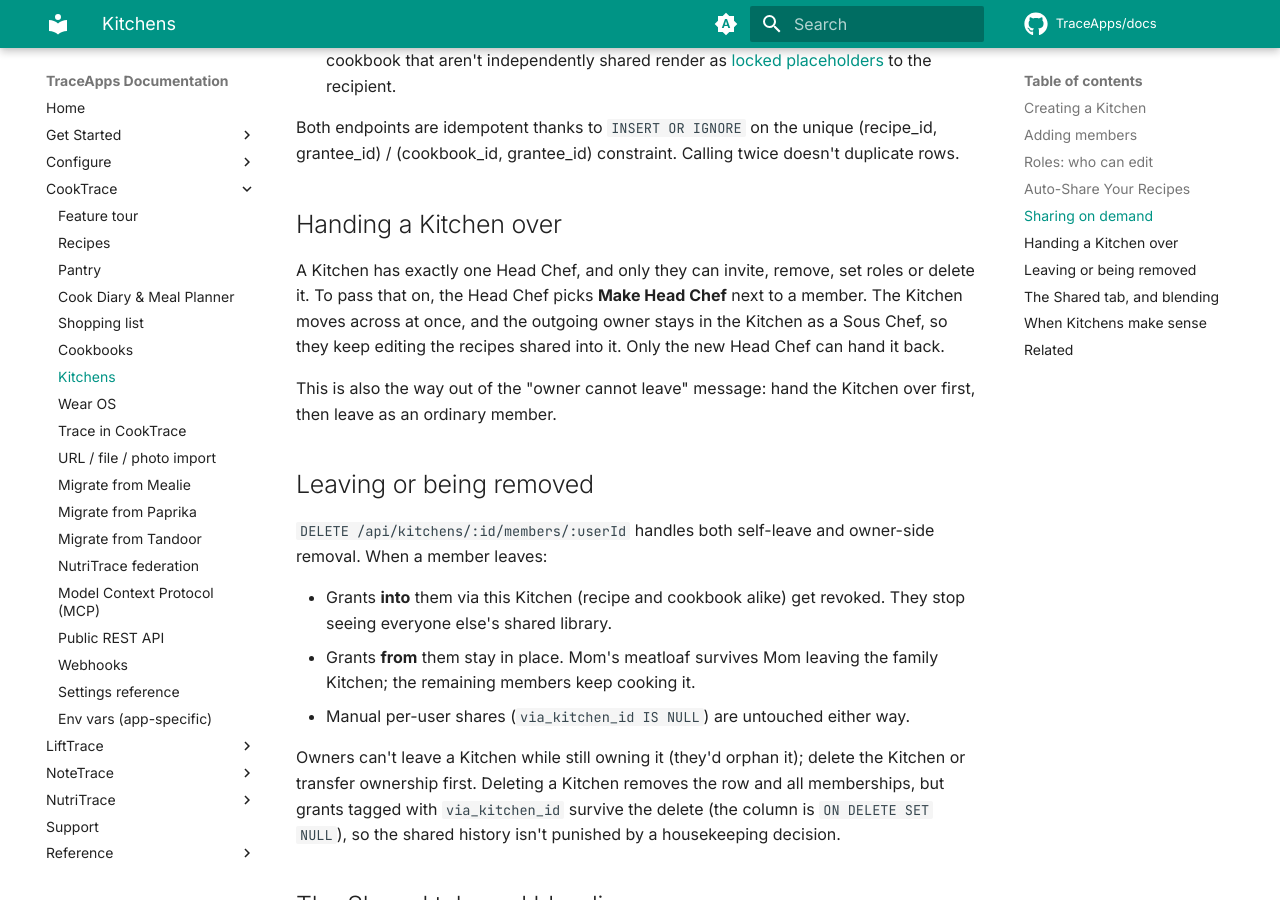
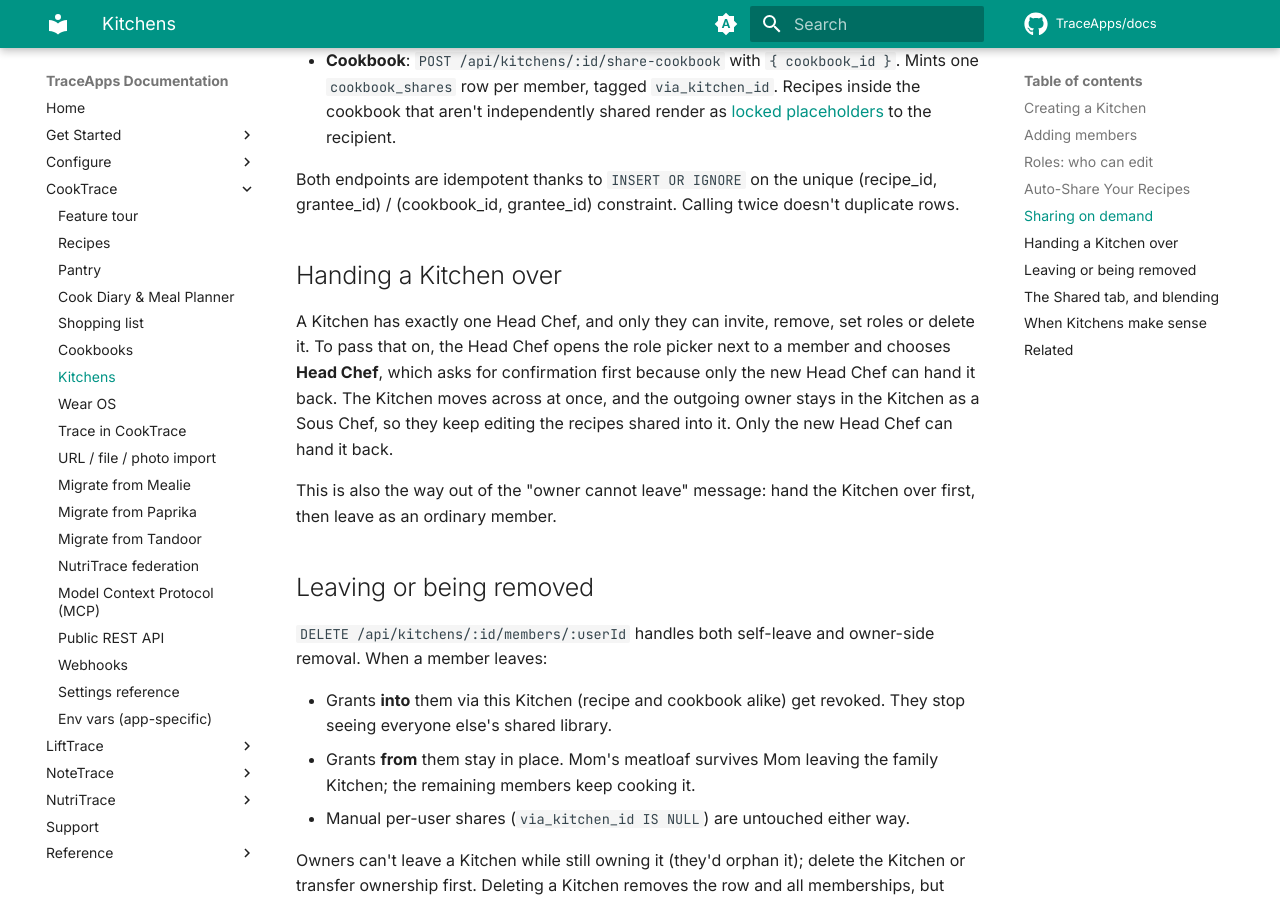
Before and after one commit to TraceApps/docs, an MkDocs documentation site: the page built from docs/cooktrace/kitchens.md, in a window 1280 px wide and 900 px high, scrolled down 2629 px. Built offline with MkDocs 1.6.1 and Material for MkDocs 9.7.7, drawn with Linux system fonts in a browser that asks for light colours; comment, search, counter and statistics services are not loaded; some of the changed text lies outside the part shown.

Commit message:
Kitchens roles: say Line Cook is read only, and how a Kitchen is handed over now

```diff
--- a/docs/cooktrace/kitchens.md
+++ b/docs/cooktrace/kitchens.md
@@ -20,9 +20,9 @@ A recipe shared into a Kitchen is read-only by default: only its owner (or an ad
 |---|---|
 | **Head Chef** | The Kitchen's owner. Invites and removes members, sets roles, turns Auto-Share on for their own library, deletes the Kitchen. |
 | **Sous Chef** | Everything a Line Cook can, plus editing the recipes shared into this Kitchen. |
-| **Line Cook** | Cooks from the shared recipes, adds them to the shopping list and the diary. The default for everyone who joins. |
+| **Line Cook** | Read only: cooks from the shared recipes, adds them to the shopping list and the diary, but cannot change them. The default for everyone who joins. |
 
-**Let Everyone Edit** above the member list sets every member to Sous Chef in one go, and flips back the same way. When you add someone, the picker next to the invite box chooses the role they join with, so a household where everyone edits is one step rather than invite-then-promote.
+Each member's row carries their role and a button to remove them from the Kitchen. Tapping the role opens a picker with all three; the page above the list says what each one can do. **Let Everyone Edit** above the member list sets every member to Sous Chef in one go, and flips back the same way. When you add someone, the picker next to the invite box chooses the role they join with, so a household where everyone edits is one step rather than invite-then-promote.
 
 A Sous Chef can also edit the **cookbooks** shared into the Kitchen: renaming one, changing its cover, and adding or removing recipes, so a recipe they just fixed can be filed where it belongs. Smart cookbooks stay generated from their filter.
 
@@ -64,7 +64,7 @@ Both endpoints are idempotent thanks to `INSERT OR IGNORE` on the unique (recipe
 
 ## Handing a Kitchen over
 
-A Kitchen has exactly one Head Chef, and only they can invite, remove, set roles or delete it. To pass that on, the Head Chef picks **Make Head Chef** next to a member. The Kitchen moves across at once, and the outgoing owner stays in the Kitchen as a Sous Chef, so they keep editing the recipes shared into it. Only the new Head Chef can hand it back.
+A Kitchen has exactly one Head Chef, and only they can invite, remove, set roles or delete it. To pass that on, the Head Chef opens the role picker next to a member and chooses **Head Chef**, which asks for confirmation first because only the new Head Chef can hand it back. The Kitchen moves across at once, and the outgoing owner stays in the Kitchen as a Sous Chef, so they keep editing the recipes shared into it. Only the new Head Chef can hand it back.
 
 This is also the way out of the "owner cannot leave" message: hand the Kitchen over first, then leave as an ordinary member.
 
```
